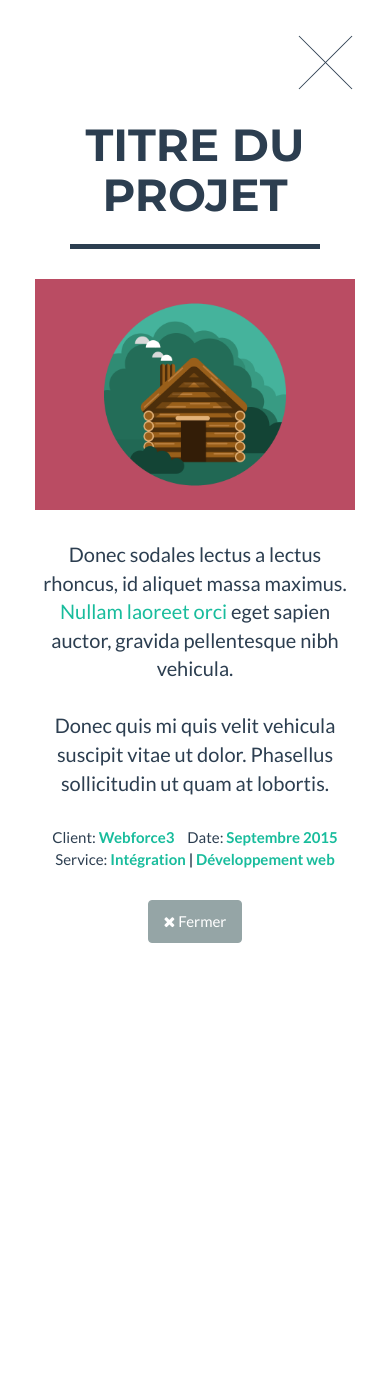
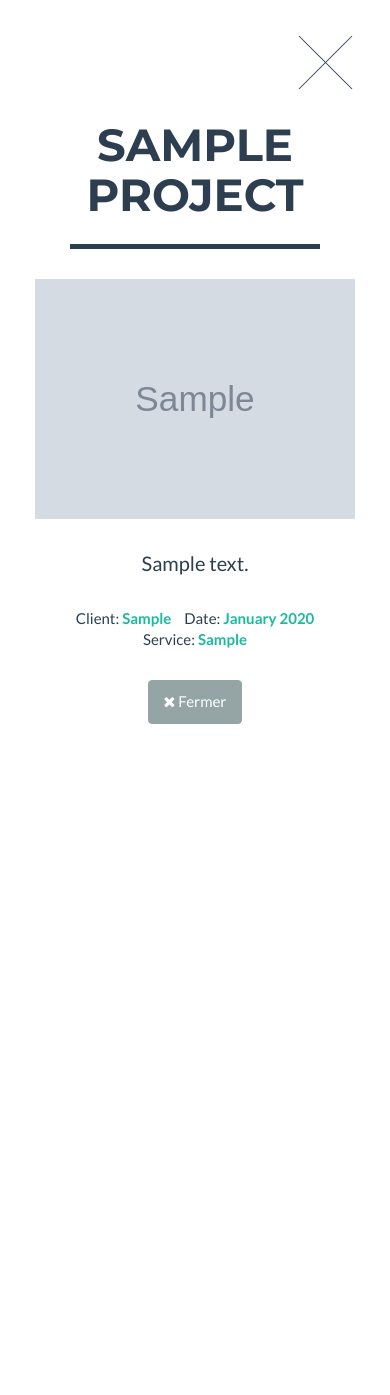
Before and after one commit to Mobize/Portfolio, a PHP site: page / in a window 390 px wide, after a click that opens the changed part. Run offline with PHP 8.4, Linux system fonts and the light colour scheme; tables that the repository leaves empty or names only in its code hold one stand-in row (values such as "Sample post"); grey boxes marked "Sample" are stand-in pictures; a stand-in replaces the project's code that opens the database connection; some libraries are stand-ins or nearby versions.

Commit message:
Update contact + project modal

```diff
--- a/index.php
+++ b/index.php
@@ -1,4 +1,10 @@
-<?php require_once 'partials/header.php'; ?>
+<?php
+require_once 'partials/header.php';
+
+$query = $db->prepare('SELECT * FROM project ORDER BY date DESC');
+$query->execute();
+$projects = $query->fetchAll();
+?>
 
 	<!-- Header Welcome Section -->
 	<header id="welcome">
--- a/partials/modals.php
+++ b/partials/modals.php
@@ -1,5 +1,12 @@
+
+	<?php
+	foreach($projects as $key => $project) {
+
+		$project_time = strtotime($project['date']);
+		$project_date = date('F Y', $project_time);
+	?>
 	<!-- Portfolio Modals -->
-	<div class="portfolio-modal modal fade" id="portfolioModal1" tabindex="-1" role="dialog" aria-hidden="true">
+	<div class="portfolio-modal modal fade" id="portfolioModal<?= $project['id'] ?>" tabindex="-1" role="dialog" aria-hidden="true">
 		<div class="modal-content">
 			<div class="close-modal" data-dismiss="modal">
 				<div class="lr">
@@ -11,21 +18,20 @@
 				<div class="row">
 					<div class="col-lg-8 col-lg-offset-2">
 						<div class="modal-body">
-							<h2>Titre du projet</h2>
+							<h2><?= $project['title'] ?></h2>
 							<hr class="star-primary">
-							<img src="img/portfolio/cabin.png" class="img-responsive img-centered" alt="">
+							<img src="img/portfolio/<?= $project['picture'] ?>" class="img-responsive img-centered" alt="">
 							<p>
-								Donec sodales lectus a lectus rhoncus, id aliquet massa maximus. <a href="">Nullam laoreet orci</a> eget sapien auctor, gravida pellentesque nibh vehicula.<br><br>
-								Donec quis mi quis velit vehicula suscipit vitae ut dolor. Phasellus sollicitudin ut quam at lobortis.
+								<?= nl2br($project['description']) ?>
 							</p>
 							<ul class="list-inline item-details">
-								<li>Client: <strong><a href="">Webforce3</a></strong>
+								<li>Client: <strong><a href=""><?= $project['client'] ?></a></strong>
 								</li>
 								<li>Date:
-									<strong><a href="">Septembre 2015</a></strong>
+									<strong><a href=""><?= $project_date ?></a></strong>
 								</li>
 								<li>Service:
-									<strong><a href="">Intégration</a> | <a href="">Développement web</a></strong>
+									<strong><a href=""><?= $project['tags'] ?></a></strong>
 								</li>
 							</ul>
 							<button type="button" class="btn btn-default" data-dismiss="modal"><i class="fa fa-times"></i> Fermer</button>
@@ -34,4 +40,5 @@
 				</div>
 			</div>
 		</div>
-	</div><!-- .portfolio-modal -->
+	</div>
+	<?php } ?>
--- a/partials/portfolio.php
+++ b/partials/portfolio.php
@@ -7,65 +7,21 @@
 				</div>
 			</div>
 			<div class="row">
+
+				<?php
+				foreach($projects as $key => $project) {
+				?>
 				<div class="col-sm-4 portfolio-item">
-					<a href="#portfolioModal1" class="portfolio-link" data-toggle="modal">
+					<a href="#portfolioModal<?= $project['id'] ?>" class="portfolio-link" data-toggle="modal">
 						<div class="caption">
 							<div class="caption-content">
 								<i class="fa fa-search-plus fa-3x"></i>
 							</div>
 						</div>
-						<img src="img/portfolio/cabin.png" class="img-responsive" alt="">
+						<img src="img/portfolio/<?= $project['picture'] ?>" class="img-responsive" alt="">
 					</a>
-				</div>
-				<div class="col-sm-4 portfolio-item">
-					<a href="#portfolioModal1" class="portfolio-link" data-toggle="modal">
-						<div class="caption">
-							<div class="caption-content">
-								<i class="fa fa-search-plus fa-3x"></i>
-							</div>
-						</div>
-						<img src="img/portfolio/cake.png" class="img-responsive" alt="">
-					</a>
-				</div>
-				<div class="col-sm-4 portfolio-item">
-					<a href="#portfolioModal1" class="portfolio-link" data-toggle="modal">
-						<div class="caption">
-							<div class="caption-content">
-								<i class="fa fa-search-plus fa-3x"></i>
-							</div>
-						</div>
-						<img src="img/portfolio/circus.png" class="img-responsive" alt="">
-					</a>
-				</div>
-				<div class="col-sm-4 portfolio-item">
-					<a href="#portfolioModal1" class="portfolio-link" data-toggle="modal">
-						<div class="caption">
-							<div class="caption-content">
-								<i class="fa fa-search-plus fa-3x"></i>
-							</div>
-						</div>
-						<img src="img/portfolio/game.png" class="img-responsive" alt="">
-					</a>
-				</div>
-				<div class="col-sm-4 portfolio-item">
-					<a href="#portfolioModal1" class="portfolio-link" data-toggle="modal">
-						<div class="caption">
-							<div class="caption-content">
-								<i class="fa fa-search-plus fa-3x"></i>
-							</div>
-						</div>
-						<img src="img/portfolio/safe.png" class="img-responsive" alt="">
-					</a>
-				</div>
-				<div class="col-sm-4 portfolio-item">
-					<a href="#portfolioModal1" class="portfolio-link" data-toggle="modal">
-						<div class="caption">
-							<div class="caption-content">
-								<i class="fa fa-search-plus fa-3x"></i>
-							</div>
-						</div>
-						<img src="img/portfolio/submarine.png" class="img-responsive" alt="">
-					</a>
-				</div>
+				</div><!-- .porfolio-item -->
+				<?php } ?>
+
 			</div>
 		</div>
```
Also changed, not shown: contact.php (+60 -3 lines).
